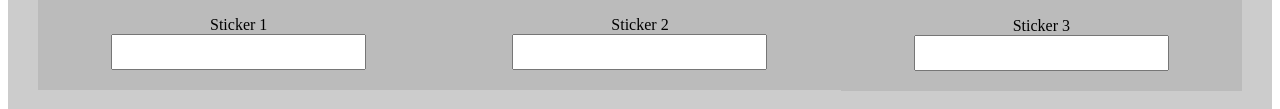
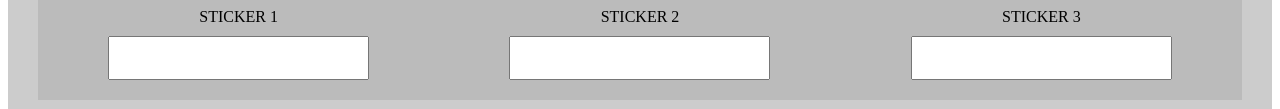
Before and after one commit to ignaciovq27/Modulo03_Desafio_02, a plain HTML site: page index.html in a window 1280 px wide. Both pictures are taken after a click on the button "Parte 2". Shown: the part 676-785 px from the top of the page. Drawn offline with Linux system fonts and the light colour scheme.

Commit message:
fix parte02

```diff
--- a/index.html
+++ b/index.html
@@ -93,7 +93,7 @@
             /* padding: 20px; */
             min-width: 230px;
             width: 30%;
-            height: auto;
+            height: 300px;
             border: solid 4px white;
             border-radius: 30px;
             margin: 20px;
@@ -103,6 +103,8 @@
         .inputStyle{
             height: 30px;
             font-size: 1.2rem;
+            padding: 5px;
+            margin-top: 10px;
         }
     </style>
 </head>
@@ -128,17 +130,17 @@
         <div class="divStyle3">
             <div class="divStyle2">
                 <img class="imgPart2" id="sticker-1" src="https://placedog.net/300/400?r" alt="">
-                <label for="opt1"> Sticker 1</label>
+                <label for="opt1"> STICKER 1</label>
                 <input class="inputStyle" type="number" min="0" name="opt1" id="opt1" >
             </div>
             <div class="divStyle2">
                 <img class="imgPart2" id="sticker-2" src="https://placedog.net/300/401?r" alt="">
-                <label for="opt2"> Sticker 2</label>
+                <label for="opt2"> STICKER 2</label>
                 <input class="inputStyle" type="number" min="0" name="opt2" id="opt2">
             </div>
             <div class="divStyle2">
                 <img class="imgPart2" id="sticker-3" src="https://placedog.net/300/402?r" alt="">
-                <label for="opt3"> Sticker 3</label>
+                <label for="opt3"> STICKER 3</label>
                 <input class="inputStyle" type="number" min="0" name="opt3" id="opt3">
             </div>
         </div>
@@ -221,7 +223,7 @@
 
             if (totalStickers < 0) {
                 // console.log("Total de Stickers: " + totalStickers);
-                par2.innerHTML = "ERROR EN CANTIDAD";
+                par2.innerHTML = "<b> ERROR EN CANTIDAD </b>";
             }
             else if (totalStickers >= 0 && totalStickers < 10) {
                 console.log("Total de Stickers: " + totalStickers);
```
